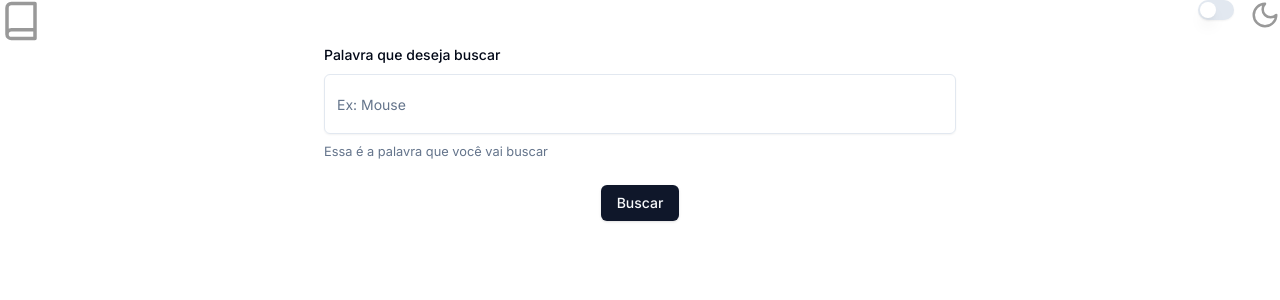
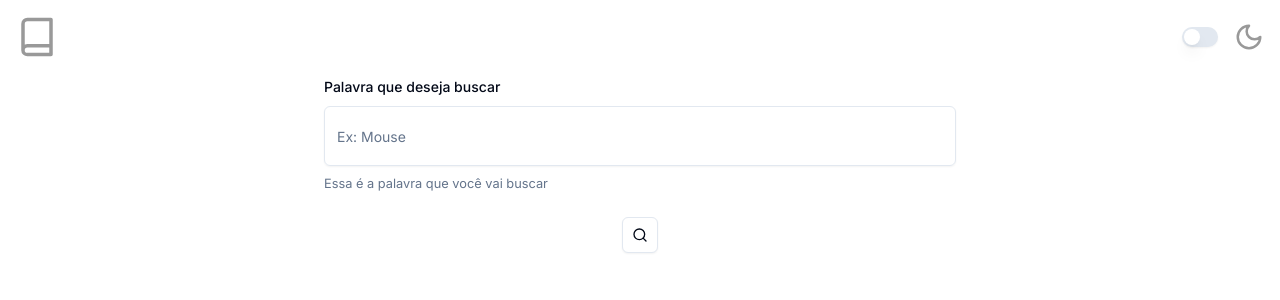
Before and after one commit to Caruso013/diccionary, a Next.js app: page / in a window 1280 px wide. Shown: the top 300 px of the page. Built offline with nearby package versions, Linux system fonts and the light colour scheme.

Commit message:
feat:themes were changed using the switch, and styling changes were made to the hero page

```diff
--- a/src/components/header.tsx
+++ b/src/components/header.tsx
@@ -1,18 +1,26 @@
+"use client";
 
-import { Book, Moon} from "lucide-react";
+import * as React from "react";
+import { useTheme } from "next-themes";
+import { Book, Moon } from "lucide-react";
 import { Switch } from "@/components/ui/switch";
 
 export default function Header() {
+  const { theme, setTheme } = useTheme();
 
-    return(
-      <>
-        <header className='flex justify-between'>
+  const toggleTheme = () => {
+    setTheme(theme === "dark" ? "light" : "dark");
+  };
+
+  return (
+    <>
+      <header className="flex justify-between items-center place-content-center p-4">
         <Book size={42} color="#999999" />
-        <div className="flex gap-4">
-        <Switch />
-        <Moon size={30} color="#999999"/>
+        <div className="flex items-center gap-4">
+          <Switch checked={theme === "dark"} onCheckedChange={toggleTheme} />
+          <Moon size={30} color="#999999" />
         </div>
       </header>
-      </>
-    )
+    </>
+  );
 }
--- a/src/components/hero-section.tsx
+++ b/src/components/hero-section.tsx
@@ -16,7 +16,7 @@ import {
 } from "@/components/ui/form"
 import { Input } from "@/components/ui/input"
 import { useState } from "react"
-import { X } from "lucide-react"
+import { Search } from "lucide-react"
 
 const FormSchema = z.object({
   input: z.string().min(2, {
@@ -86,10 +86,9 @@ export function HeroSection() {
         const res = await fetch(`https://api.dictionaryapi.dev/api/v2/entries/en/${data.input}`)
         setValue(res)
         const dataRes: Root = await res.json()
-        console.log(dataRes.map((x) => x.meanings.map((x)  => x.definitions.slice(0, 2).map((x) => x.definition))))
         setWord(dataRes.map((x) => x.word))
         setTypeOfWord(dataRes[0].meanings[0].partOfSpeech)
-        setSynonym(dataRes.map((x) => x.meanings.map((x) => x.synonyms)))
+        setSynonym(dataRes.map((x) => x.meanings.map((x) => x.synonyms.slice(0, 3))))
         setMeanings(dataRes.map((x) => x.meanings.map((x)  => x.definitions.slice(0, 2).map((x) => x.definition))))
 
 
@@ -121,21 +120,39 @@ export function HeroSection() {
             </FormItem>
           )}
         />
-        <Button type="submit">Buscar</Button>
+    <Button variant="outline" size="icon">
+      <Search className="h-4 w-4" />
+    </Button>
       </form>
     </Form>
     <div className="flex-col w-full h-full mx-44">
-    <h1 className="text-4xl font-semibold text-purple-500">{word}</h1>
+    <h1 className="text-4xl font-semibold text-black-500 mt-[-2.875rem]">{word}</h1>
     <p>{typeOfWord}</p>
     <ul>
-      <h1 className="text-neutral-500">{!typeOfWord?(''):("Meanings")}</h1>
-      <li><p>{meanings}</p></li>
-    </ul>
-    <div>
-      <h1 className="text-neutral-500">{!typeOfWord?(''):("Synonyms")}</h1>
-    <p className="text-purple-500 gap-1">{synonym}</p>
+    <h1 className="text-neutral-500">{!typeOfWord?(''):("Meanigs")}</h1>
+          {meanings.map((meaningGroup, index) => (
+            <li key={index}>
+              {meaningGroup.map((meaning, subIndex) => (
+                <ul key={subIndex} className="list-disc list-inside">
+                  {meaning.map((definition, defIndex) => (
+                    <li key={defIndex}>{definition}</li>
+                  ))}
+                </ul>
+              ))}
+            </li>
+          ))}
+        </ul>
+    <div className="flex gap-4 flex-wrap">
+    <h1 className="text-neutral-500  " >{!typeOfWord?(''):("Synonyms")}</h1>
+          {synonym.map((synGroup, index) => (
+            <div key={index} className="flex gap-4 flex-wrap">
+              {synGroup.flat().map((syn, synIndex) => (
+                <span key={synIndex} className="text-purple-500">{syn}</span>
+              ))}
+            </div>
+          ))}
+        </div>
+      </div>
     </div>
-    </div>
-    </div>
-  )
+  );
 }
```
